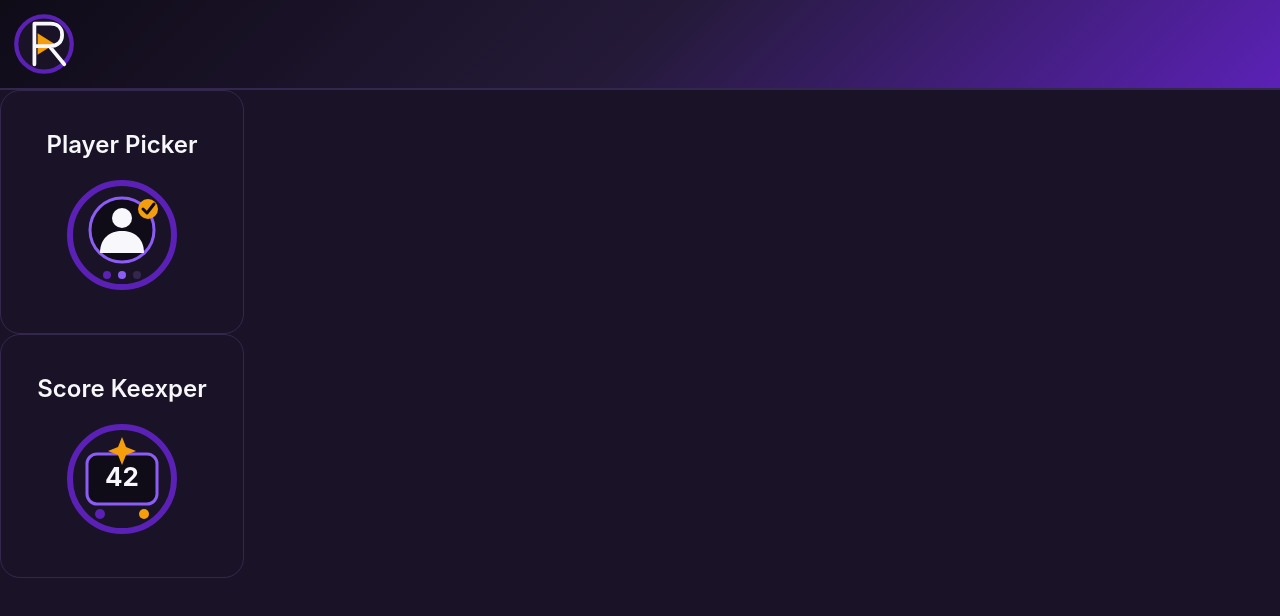
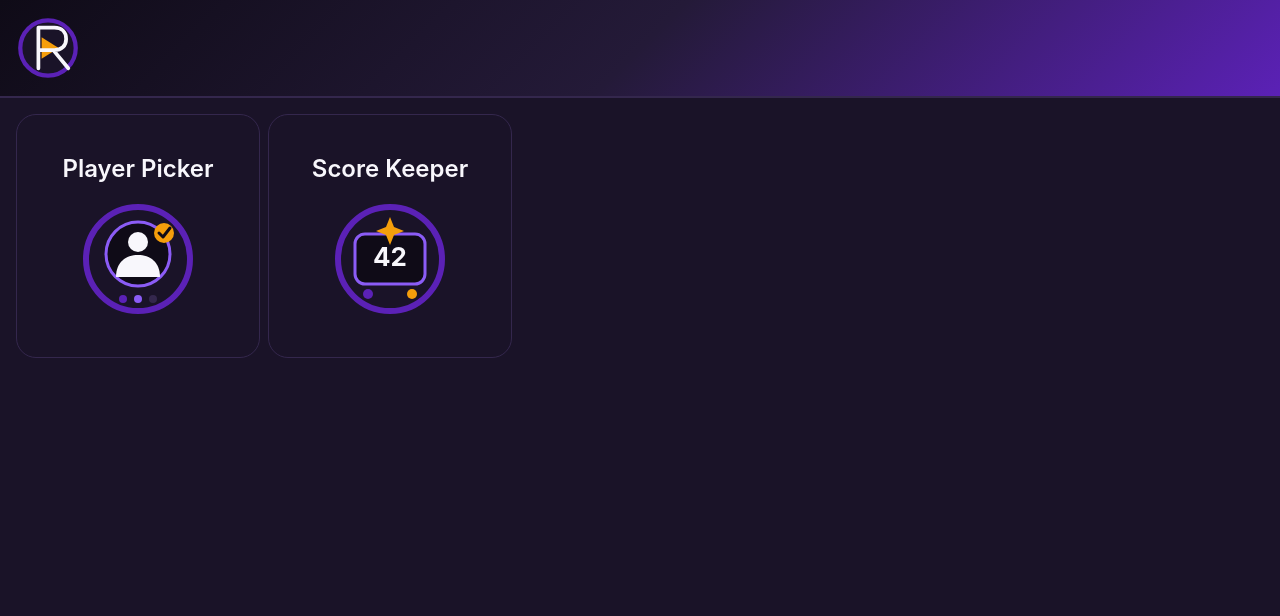
Before and after one commit to amandacichosz/roll-playr, a Vue app: page / in a window 1280 px wide. Shown: the top 616 px of the page. Built offline with nearby package versions, Linux system fonts and the light colour scheme.

Commit message:
small fixes

```diff
--- a/src/App.vue
+++ b/src/App.vue
@@ -12,7 +12,7 @@
       icon: playerPickr,
       link: '/tool-1'
     }, {
-      title: 'Score Keexper',
+      title: 'Score Keeper',
       icon: scoreKeeper,
       link: '/tool-2'
     }
@@ -21,8 +21,8 @@
 
 <template>
   <BaseHeader />
-  <div class="content">
-    <ul>
+  <div class="p-4">
+    <ul class="flex gap-2">
       <li v-for="tool in tools" :key="tool">
         <BaseCard :config="tool"/>
       </li>
--- a/src/components/BaseHeader.vue
+++ b/src/components/BaseHeader.vue
@@ -6,7 +6,7 @@
 </script>
 
 <template>
-  <div class="header p-3">
+  <div class="header p-4">
     <img :src="logo" class="h-16"/>
   </div>
 </template>
```
